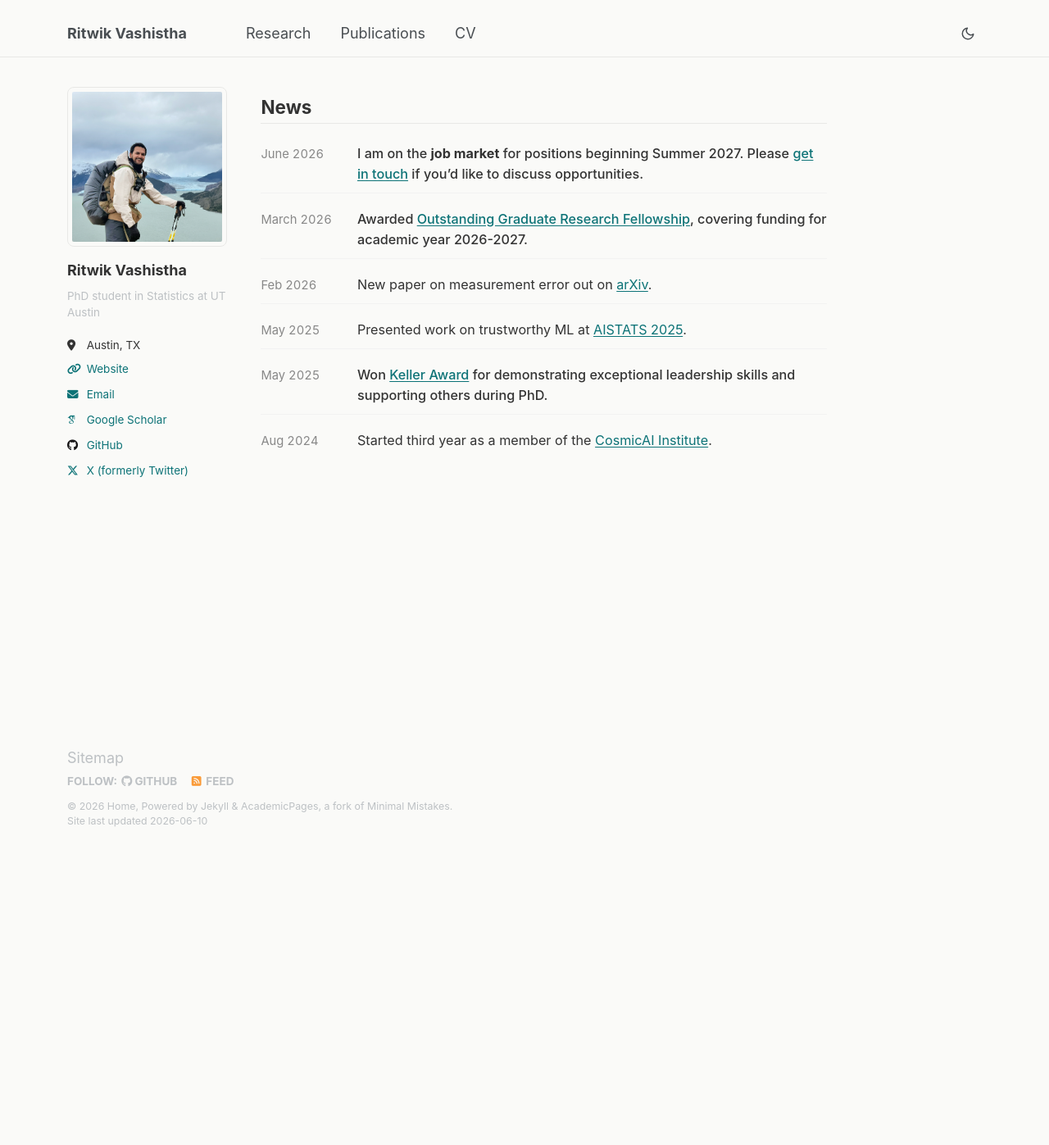
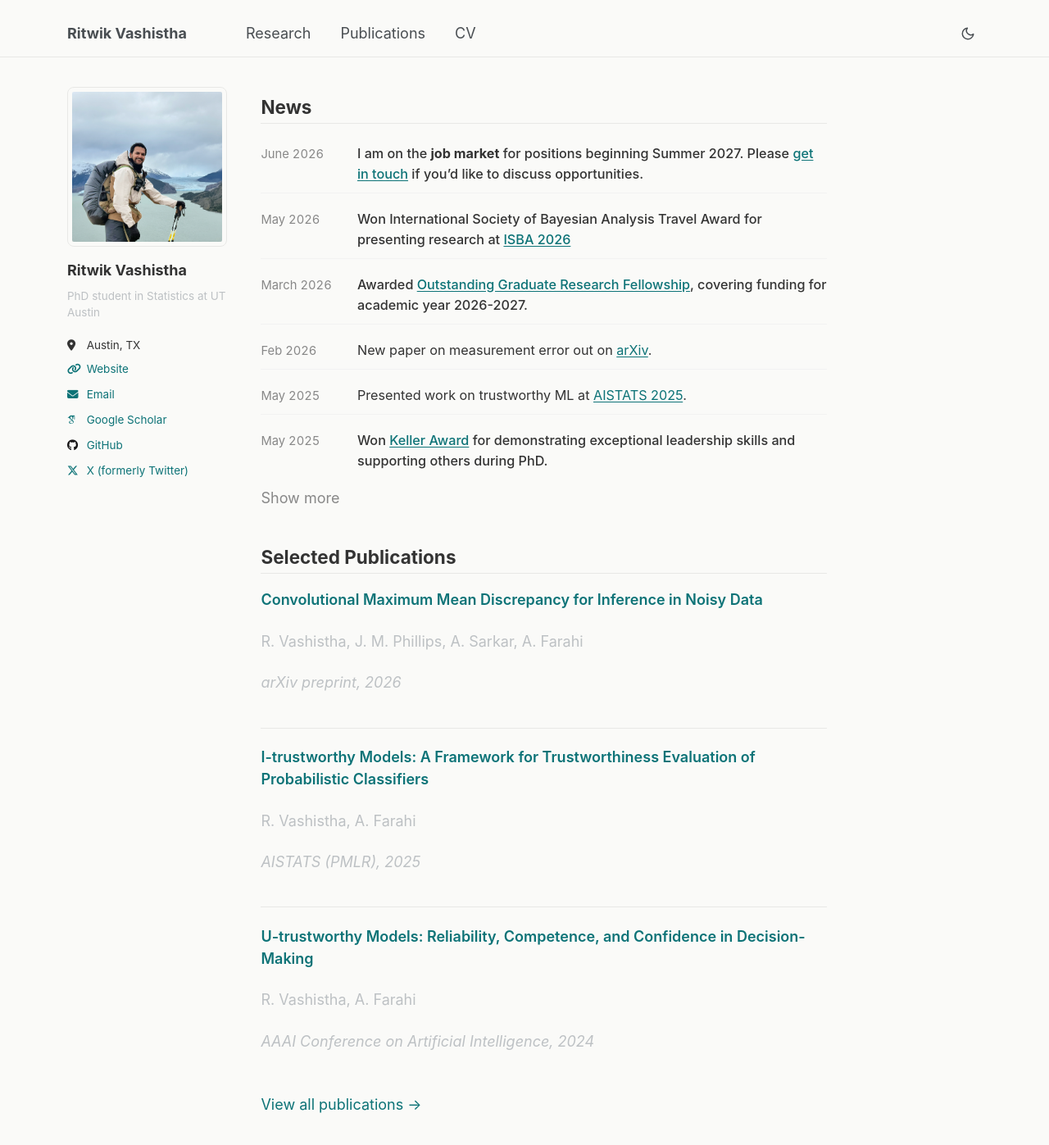
Before and after one commit to ritwikvashistha/ritwikvashistha.github.io, a Jekyll site: the page built from _pages/about.md, in a window 1280 px wide and 1400 px high, scrolled down 370 px. Shown: the top 1397 px of the window at 82% size. Built offline with Jekyll 4.4.1, drawn with Linux system fonts in a browser that asks for light colours; some web fonts are replaced.

Commit message:
Added selected publications.

```diff
--- a/_data/news.yml
+++ b/_data/news.yml
@@ -6,6 +6,10 @@
 
 - date: "June 2026"
   text: "I am on the **job market** for positions beginning Summer 2027. Please [get in touch](mailto:ritwik.v@utexas.edu) if you'd like to discuss opportunities."
+  highlight: true
+
+- date: "May 2026"
+  text: "Won International Society of Bayesian Analysis Travel Award for presenting research at [ISBA 2026](https://isba2026.github.io/)"
   highlight: true
 
 - date: "March 2026"
--- /dev/null
+++ b/_includes/selected_publications.html
@@ -0,0 +1,23 @@
+<div class="selected-publications">
+  <h2>Selected Publications</h2>
+
+  <div class="selected-pub">
+    <p class="selected-pub-title"><a href="/publication/convmmd">Convolutional Maximum Mean Discrepancy for Inference in Noisy Data</a></p>
+    <p class="selected-pub-authors">R. Vashistha, J. M. Phillips, A. Sarkar, A. Farahi</p>
+    <p class="selected-pub-venue">arXiv preprint, 2026</p>
+  </div>
+
+  <div class="selected-pub">
+    <p class="selected-pub-title"><a href="/publication/i-trustworthy">I-trustworthy Models: A Framework for Trustworthiness Evaluation of Probabilistic Classifiers</a></p>
+    <p class="selected-pub-authors">R. Vashistha, A. Farahi</p>
+    <p class="selected-pub-venue">AISTATS (PMLR), 2025</p>
+  </div>
+
+  <div class="selected-pub">
+    <p class="selected-pub-title"><a href="/publication/u-trustworthy">U-trustworthy Models: Reliability, Competence, and Confidence in Decision-Making</a></p>
+    <p class="selected-pub-authors">R. Vashistha, A. Farahi</p>
+    <p class="selected-pub-venue">AAAI Conference on Artificial Intelligence, 2024</p>
+  </div>
+
+  <p class="selected-pub-more"><a href="/publications/">View all publications →</a></p>
+</div>
--- a/_pages/about.md
+++ b/_pages/about.md
@@ -12,4 +12,7 @@ Hi, I am a final year PhD candidate in Statistics at University of Texas at Aust
 
 If you'd like to know more about me, I also have a [personal website](https://www.ritwikvashistha.com/). It is more of a creative outlet, where I share my experiences and post some photos I took while travelling!
 
+
 {% include news.html %}
+
+{% include selected_publications.html %}
--- a/assets/css/main.scss
+++ b/assets/css/main.scss
@@ -83,6 +83,72 @@ $x-large:   90vw;
 //     font-size: 0.85em;
 //   }
 // }
+
+/* ─────────────────────────────────────────────────────────
+   Selected Publications section
+   ───────────────────────────────────────────────────────── */
+
+.selected-publications {
+  margin: 2em 0 2.5em;
+
+  h2 {
+    margin-bottom: 0.8em;
+    padding-bottom: 0.3em;
+    border-bottom: 1px solid var(--global-border-color);
+  }
+}
+
+.selected-pub {
+  margin-bottom: 1.2em;
+  padding-bottom: 1em;
+  border-bottom: 1px solid var(--global-border-color);
+
+  &:last-of-type {
+    border-bottom: none;
+    margin-bottom: 0.5em;
+  }
+}
+
+.selected-pub-title {
+  font-weight: 600;
+  margin-bottom: 0.2em;
+  font-size: 1em;
+
+  a {
+    text-decoration: none;
+  }
+
+  a:hover {
+    text-decoration: underline;
+  }
+}
+
+.selected-pub-authors {
+  color: var(--global-text-color-light);
+  font-size: 0.9em;
+  margin: 0.15em 0;
+}
+
+.selected-pub-venue {
+  font-style: italic;
+  font-size: 0.85em;
+  margin: 0.15em 0;
+  color: var(--global-text-color-light);
+}
+
+.selected-pub-more {
+  margin-top: 0.8em;
+  font-size: 0.9em;
+
+  a {
+    color: var(--global-link-color);
+    text-decoration: none;
+
+    &:hover {
+      text-decoration: underline;
+    }
+  }
+}
 
 /* ─────────────────────────────────────────────────────────
    News section
```
